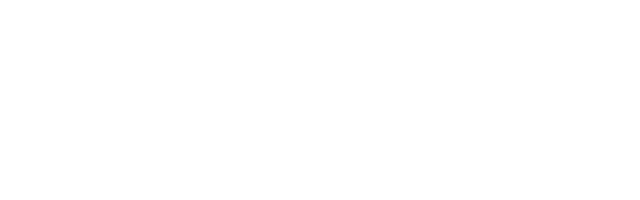
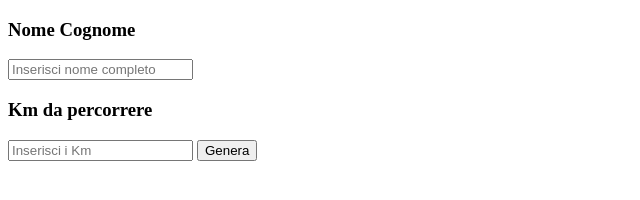
Before and after one commit to angelostori/js-biglietto-treno-form, a plain HTML site: page index.html in a window 1280 px wide. Shown: the whole page, without its empty margins (0-640 px from the left). Drawn offline with Linux system fonts and the light colour scheme.

Commit message:
create the inputs and the button

```diff
--- a/index.html
+++ b/index.html
@@ -1,12 +1,23 @@
 <!DOCTYPE html>
 <html lang="en">
+
 <head>
     <meta charset="UTF-8">
     <meta name="viewport" content="width=device-width, initial-scale=1.0">
     <title>Document</title>
 </head>
+
 <body>
+
+    <h3>Nome Cognome</h3>
+    <input type="text" id="name-field" placeholder="Inserisci nome completo" />
+    <h3>Km da percorrere</h3>
+    <input type="text" id="distance-field" placeholder="Inserisci i Km" />
+
+    <button type="submit">Genera</button>
+
 
     <script src="./main.js"></script>
 </body>
+
 </html>
```
